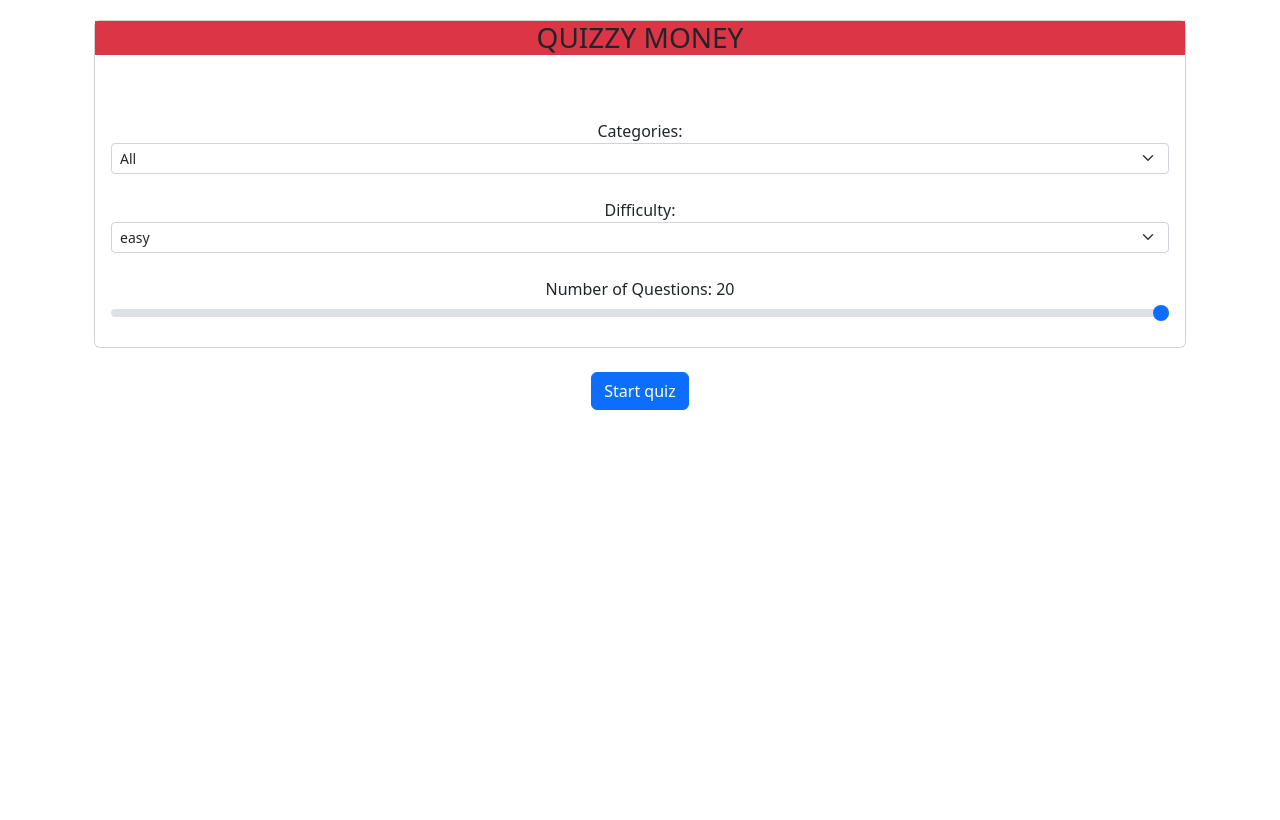
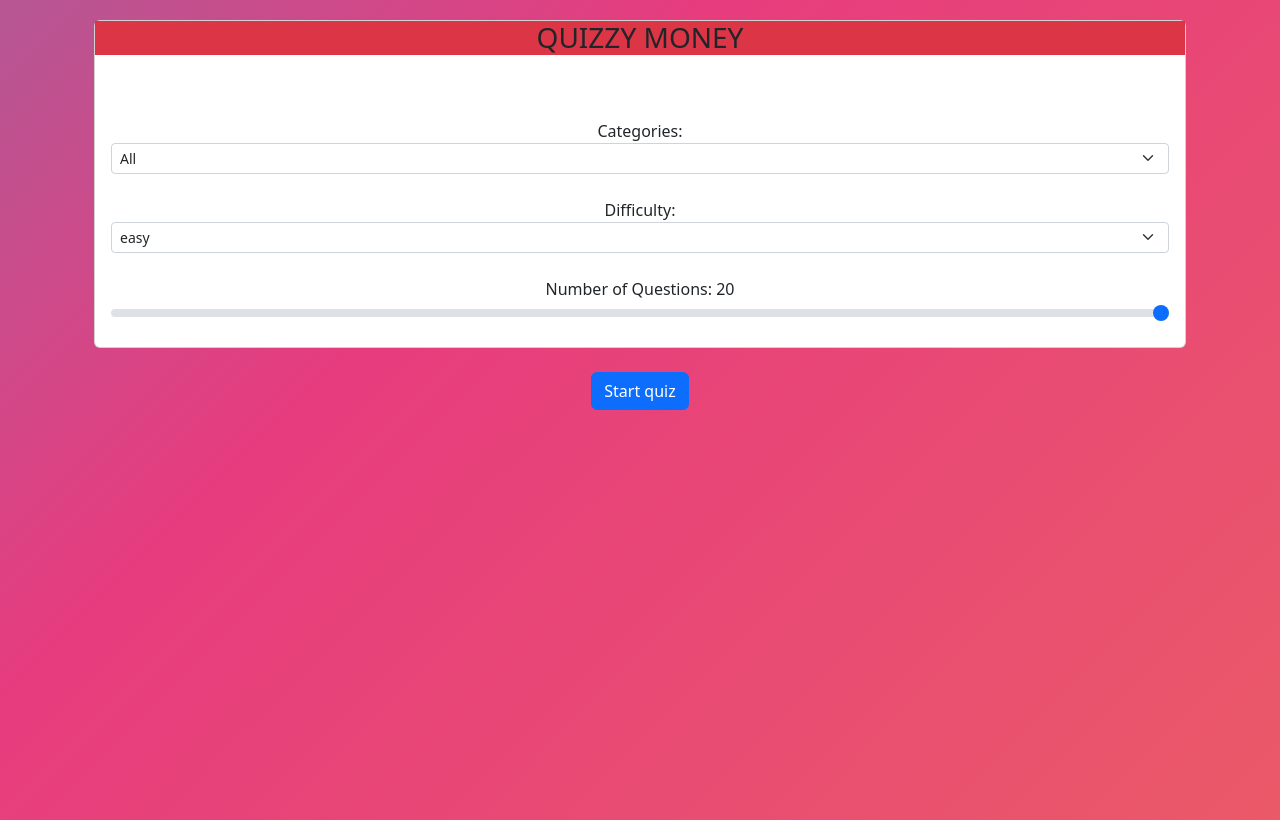
Before and after one commit to oddly-coder/quizzy-money, a React (Create React App) app: page / in a window 1280 px wide. Built offline with nearby package versions, Linux system fonts and the light colour scheme.

Commit message:
Update index.css

```diff
--- a/src/index.css
+++ b/src/index.css
@@ -5,8 +5,24 @@
     sans-serif;
   -webkit-font-smoothing: antialiased;
   -moz-osx-font-smoothing: grayscale;
-  background-color: aqua;
+  background: linear-gradient(-45deg, #ee7752, #e73c7e, #23a6d5, #23d5ab);
+	background-size: 400% 400%;
+	animation: gradient 15s ease infinite;
+	height: 100vh;
 }
+
+@keyframes gradient {
+	0% {
+		background-position: 0% 50%;
+	}
+	50% {
+		background-position: 100% 50%;
+	}
+	100% {
+		background-position: 0% 50%;
+	}
+}
+
 
 code {
   font-family: source-code-pro, Menlo, Monaco, Consolas, 'Courier New',
```
